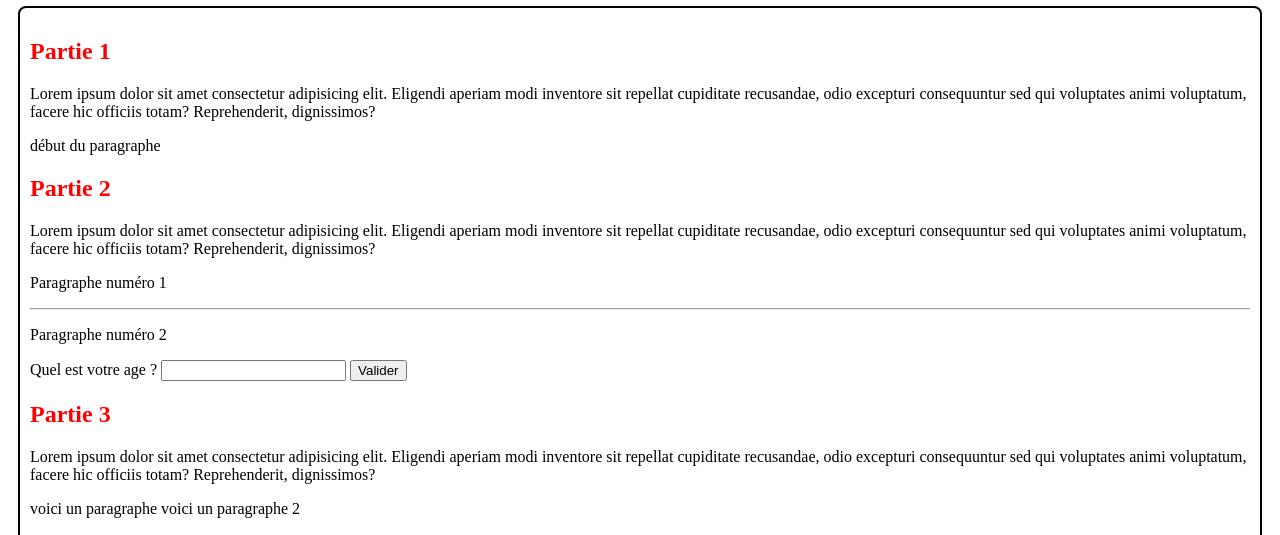
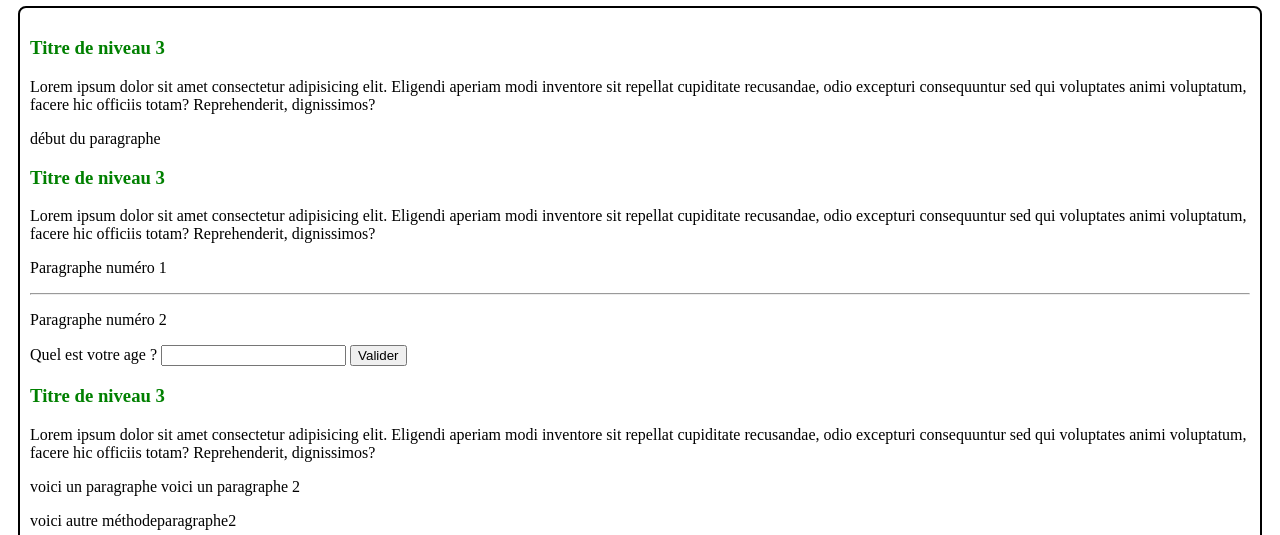
Before and after one commit to hatim77100/domcours, a plain HTML site: page index.html in a window 1280 px wide. Shown: the part 139-674 px from the top of the page. Drawn offline with Linux system fonts and the light colour scheme.

Commit message:
update cours

```diff
--- a/index.html
+++ b/index.html
@@ -196,6 +196,31 @@
     //   document
     //     .querySelector("#partie1")
     //     .replaceChild(img, document.querySelector("#partie1 p"));
+
+    //  EXERCICE 4 :
+
+    // document.querySelector("body header img").remove();
+    // var baliseD = document.createElement("div");
+    // baliseD.innerHTML =" un texte";
+    // console.log(baliseD);
+    // var h1 = document.querySelector("h1");
+    // document.querySelector("body main").replaceChild(baliseD, h1);
+
+    //  REMPLACER H2 PAR H3 ET CHANGER DE COULEURS:
+    var parties = document.querySelectorAll(".partie");
+    var nouveauTitre = document.createElement("h3");
+    nouveauTitre.innerHTML = " Titre de niveau 3 ";
+    nouveauTitre.style = "color:green";
+
+    for (var i = 0 ; i < parties.length ; i++){
+      var duplicateNode = nouveauTitre.cloneNode(true);
+      var baliseH2 = parties[i].querySelector("h2");
+      parties[i].replaceChild(duplicateNode, baliseH2);
+    }
+
+
+
+
     // </script>
   </body>
 </html>
```
